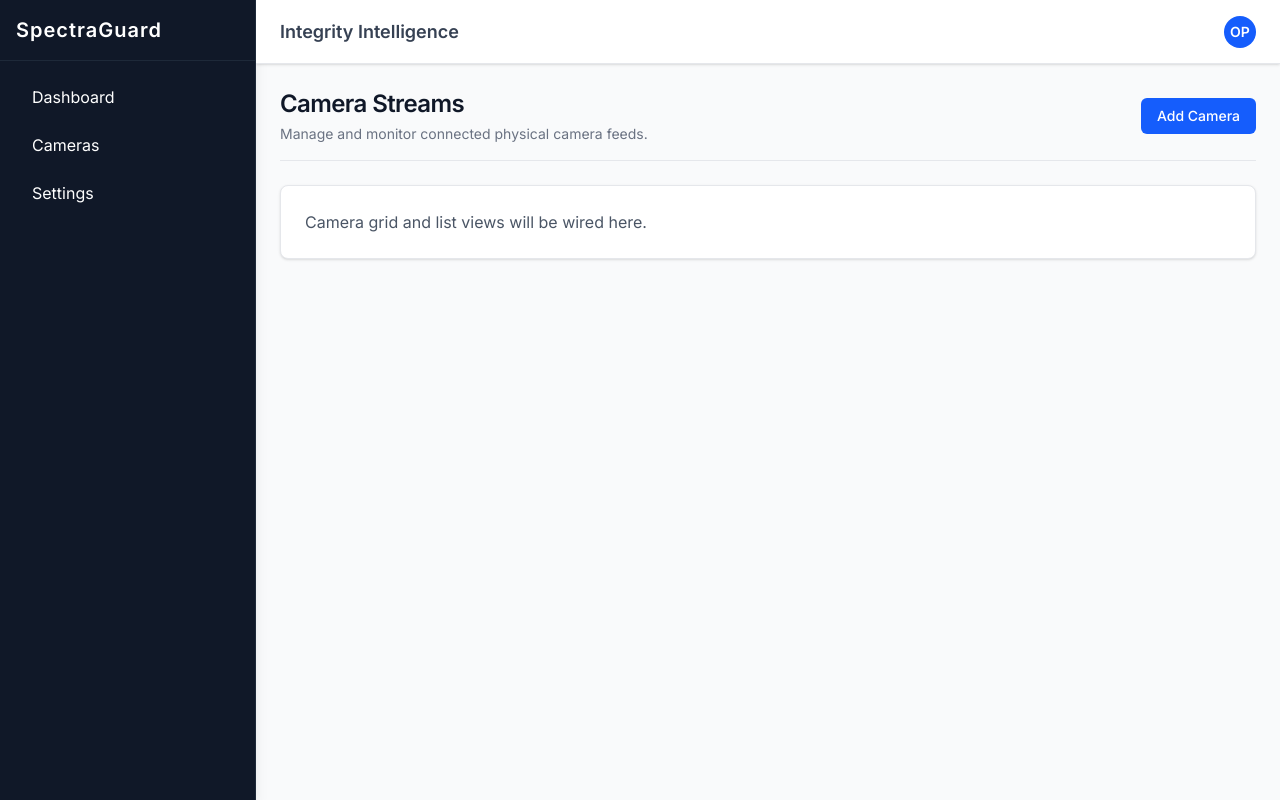
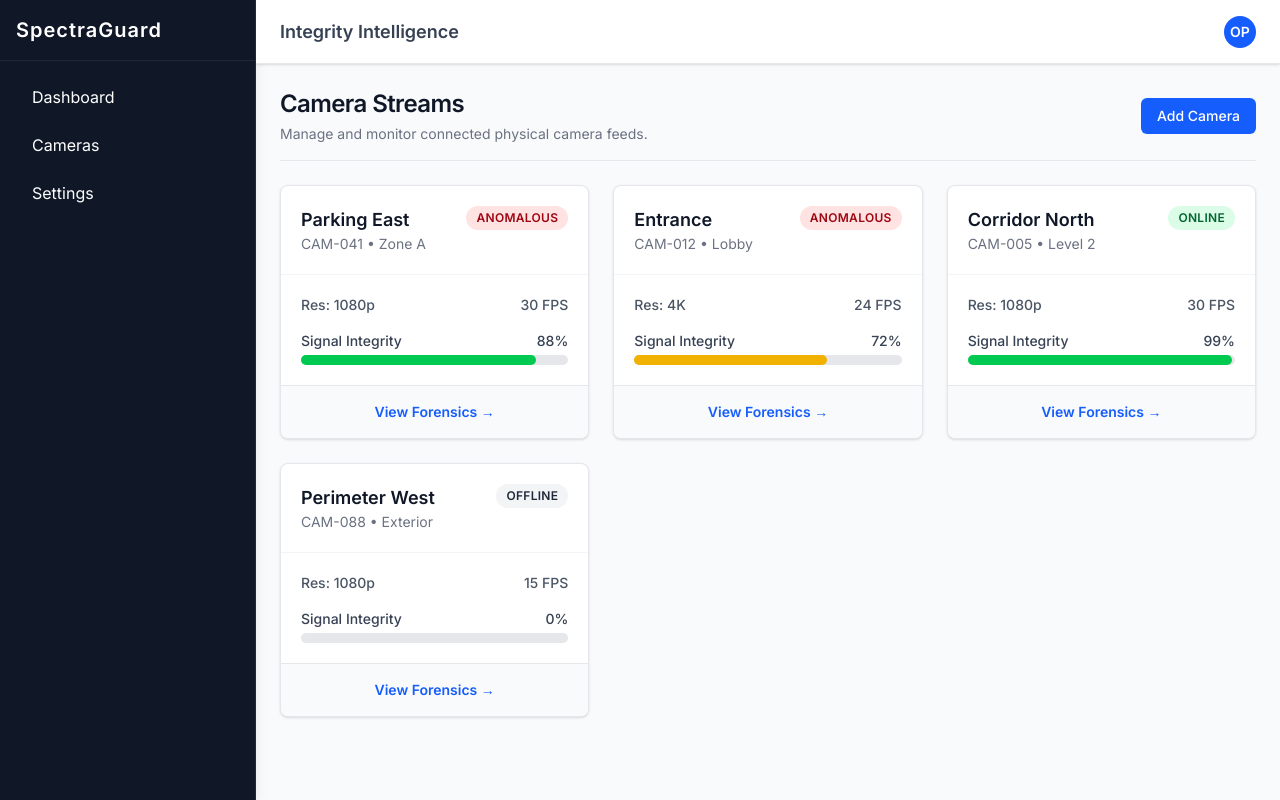
Before and after one commit to lathika-mohan/spectroguard-frontend-refined, a React (Vite) app: page /cameras in a window 1280 px wide. Built offline with nearby package versions, Linux system fonts and the light colour scheme.

Commit message:
feat(frontend): P6.5 complete Cameras view, abstract data behind hook architecture, and wire forensics routing

```diff
--- /dev/null
+++ b/src/hooks/useCameras.ts
@@ -0,0 +1,34 @@
+import { useState, useEffect } from 'react';
+
+export interface CameraData {
+  id: string;
+  name: string;
+  location: string;
+  status: 'online' | 'offline' | 'anomalous';
+  integrityScore: number;
+  resolution: string;
+  fps: number;
+}
+
+export const useCameras = () => {
+  const [data, setData] = useState<CameraData[]>([]);
+  const [isLoading, setIsLoading] = useState<boolean>(true);
+
+  useEffect(() => {
+    // Simulating API contract via frontend hook architecture
+    // This removes direct mock imports from the view component
+    const timer = setTimeout(() => {
+      setData([
+        { id: 'CAM-041', name: 'Parking East', location: 'Zone A', status: 'anomalous', integrityScore: 0.88, resolution: '1080p', fps: 30 },
+        { id: 'CAM-012', name: 'Entrance', location: 'Lobby', status: 'anomalous', integrityScore: 0.72, resolution: '4K', fps: 24 },
+        { id: 'CAM-005', name: 'Corridor North', location: 'Level 2', status: 'online', integrityScore: 0.99, resolution: '1080p', fps: 30 },
+        { id: 'CAM-088', name: 'Perimeter West', location: 'Exterior', status: 'offline', integrityScore: 0.00, resolution: '1080p', fps: 15 },
+      ]);
+      setIsLoading(false);
+    }, 400);
+
+    return () => clearTimeout(timer);
+  }, []);
+
+  return { data, isLoading };
+};
--- a/src/views/Cameras.tsx
+++ b/src/views/Cameras.tsx
@@ -1,7 +1,12 @@
 import React from 'react';
+import { Link } from 'react-router-dom';
 import { PageContainer } from '../components/layout/PageContainer';
+import { useCameras } from '../hooks/useCameras';
+import { ConfidenceMeter } from '../components/common/ConfidenceMeter';
 
 export const Cameras: React.FC = () => {
+  const { data, isLoading } = useCameras();
+
   return (
     <PageContainer
       title="Camera Streams"
@@ -12,9 +17,50 @@ export const Cameras: React.FC = () => {
         </button>
       }
     >
-      <div className="p-6 bg-white rounded-lg shadow-sm border border-gray-200">
-        <p className="text-gray-600">Camera grid and list views will be wired here.</p>
-      </div>
+      {isLoading ? (
+        <div className="flex items-center justify-center h-64 bg-white rounded-lg shadow-sm border border-gray-200">
+          <p className="text-gray-500 font-medium animate-pulse">Loading camera feeds...</p>
+        </div>
+      ) : (
+        <div className="grid grid-cols-1 md:grid-cols-2 xl:grid-cols-3 gap-6">
+          {data.map((camera) => (
+            <div key={camera.id} className="flex flex-col bg-white rounded-lg shadow-sm border border-gray-200 overflow-hidden hover:shadow-md transition-shadow">
+
+              <div className="p-5 border-b border-gray-100 flex justify-between items-start">
+                <div>
+                  <h3 className="text-lg font-semibold text-gray-900">{camera.name}</h3>
+                  <p className="text-sm text-gray-500">{camera.id} &bull; {camera.location}</p>
+                </div>
+                <span className={`px-2.5 py-1 text-xs font-bold tracking-wide rounded-full ${
+                  camera.status === 'online' ? 'bg-green-100 text-green-800' :
+                  camera.status === 'anomalous' ? 'bg-red-100 text-red-800' :
+                  'bg-gray-100 text-gray-800'
+                }`}>
+                  {camera.status.toUpperCase()}
+                </span>
+              </div>
+
+              <div className="p-5 flex-grow space-y-4">
+                <div className="flex justify-between text-sm text-gray-600 font-medium">
+                  <span>Res: {camera.resolution}</span>
+                  <span>{camera.fps} FPS</span>
+                </div>
+                <ConfidenceMeter score={camera.integrityScore} label="Signal Integrity" />
+              </div>
+
+              <div className="bg-gray-50 p-4 border-t border-gray-200">
+                <Link
+                  to={`/cameras/${camera.id}`}
+                  className="text-blue-600 hover:text-blue-800 text-sm font-semibold flex items-center justify-center w-full transition-colors"
+                >
+                  View Forensics &rarr;
+                </Link>
+              </div>
+
+            </div>
+          ))}
+        </div>
+      )}
     </PageContainer>
   );
 };
```
